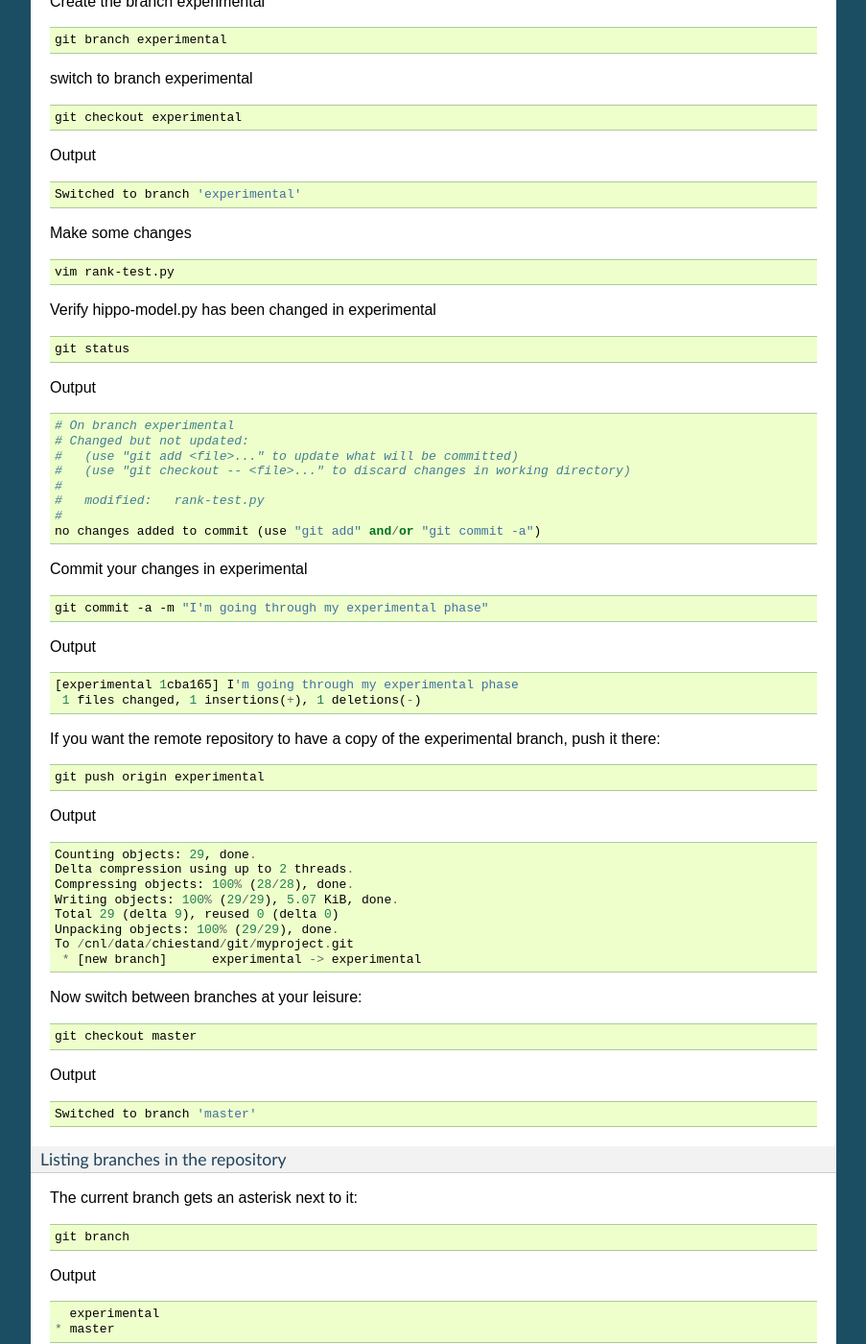
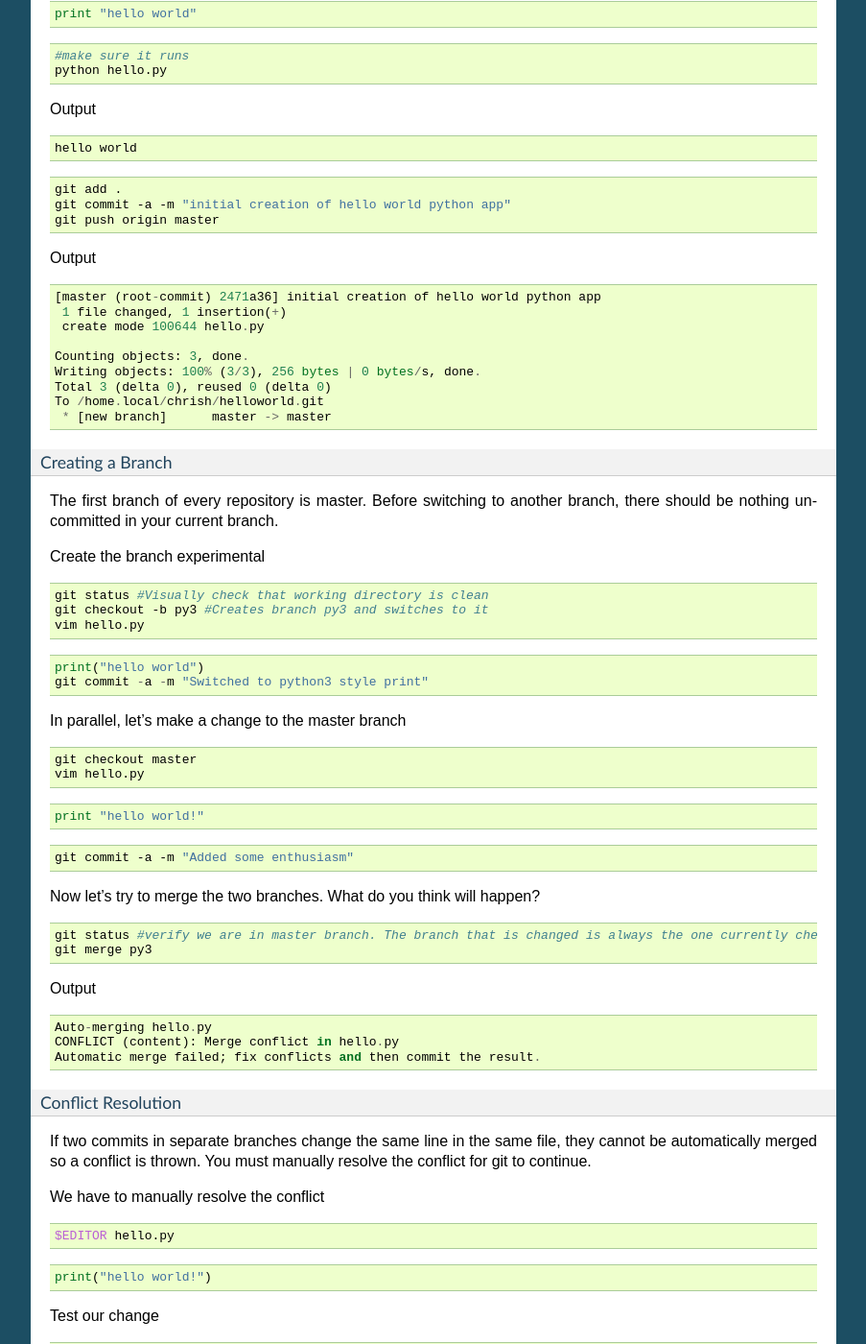
Before and after one commit to chrishiestand/git-workshop, a Sphinx documentation site: the page built from docs/index.rst, in a window 1280 px wide and 1400 px high, scrolled down 18506 px. Shown: the whole window at 96% size, without its empty margins (198-1101 px from the left). Built offline with Sphinx 7.4.7, drawn with Linux system fonts in a browser that asks for light colours; some of the changed text lies outside the part shown.

Commit message:
update branching/merging and beyond

```diff
--- a/docs/index.rst
+++ b/docs/index.rst
@@ -140,12 +140,10 @@
 Traditional Version Control Systems (VCS)
 -----------------------------------------
 
-| A central repository is typically in one location. You can checkout
-copies of the centrally-located repository and then commit your changes.
+| A central repository is typically in one location. You can checkout copies of the centrally-located repository and then commit your changes.
 | RCS (don't use this, it's ancient)
 | CVS (don't use this, it's very old and not nearly as good as SVN)
-| `Subversion <Subversion>`__ (svn) (note: SVN has recently adopted some
-features of a DVCS)
+| Subversion (or svn for short) (note: SVN has recently adopted some features of a DVCS)
 
 Distributed/Decentralized Version Control (DVCS)
 ------------------------------------------------
@@ -1331,36 +1329,57 @@
     git config -f .git/config --replace-all remote.origin.url protocol://user@remotehost.tld/path/to/new/repo.git
 
 
-
-
-
-
-
-
-
-
-
-
-
-
-
-
-
-
-
-
-
-
-
-
-
-
-
-
 Branching and Merging
 ~~~~~~~~~~~~~~~~~~~~~
 
 This is where a DVCS like git really shines.
+
+.. code:: bash
+
+    cd
+    git init --bare helloworld.git
+    git clone helloworld.git helloworld
+    cd helloworld
+    $EDITOR hello.py
+    #Put in the following code then save the file
+
+.. code:: python
+
+    print "hello world"
+
+.. code:: bash
+
+    #make sure it runs
+    python hello.py
+
+Output
+
+::
+
+    hello world
+
+
+.. code:: bash
+
+    git add .
+    git commit -a -m "initial creation of hello world python app"
+    git push origin master
+
+
+Output
+
+::
+
+    [master (root-commit) 2471a36] initial creation of hello world python app
+     1 file changed, 1 insertion(+)
+     create mode 100644 hello.py
+
+    Counting objects: 3, done.
+    Writing objects: 100% (3/3), 256 bytes | 0 bytes/s, done.
+    Total 3 (delta 0), reused 0 (delta 0)
+    To /home.local/chrish/helloworld.git
+     * [new branch]      master -> master
+
 
 Creating a Branch
 ^^^^^^^^^^^^^^^^^
@@ -1373,215 +1392,130 @@
 
 .. code:: bash
 
-    git branch experimental
-
-switch to branch experimental
-
-.. code:: bash
-
-    git checkout experimental
-
-Output
-
-::
-
-    Switched to branch 'experimental'
-
-Make some changes
-
-.. code:: bash
-
-    vim rank-test.py
-
-Verify hippo-model.py has been changed in experimental
-
-.. code:: bash
-
-    git status
-
-Output
-
-::
-
-    # On branch experimental
-    # Changed but not updated:
-    #   (use "git add <file>..." to update what will be committed)
-    #   (use "git checkout -- <file>..." to discard changes in working directory)
-    #
-    #   modified:   rank-test.py
-    #
-    no changes added to commit (use "git add" and/or "git commit -a")
-
-Commit your changes in experimental
-
-.. code:: bash
-
-    git commit -a -m "I'm going through my experimental phase"
-
-Output
-
-::
-
-    [experimental 1cba165] I'm going through my experimental phase
-     1 files changed, 1 insertions(+), 1 deletions(-)
-
-If you want the remote repository to have a copy of the experimental
-branch, push it there:
-
-.. code:: bash
-
-    git push origin experimental
-
-Output
-
-::
-
-    Counting objects: 29, done.
-    Delta compression using up to 2 threads.
-    Compressing objects: 100% (28/28), done.
-    Writing objects: 100% (29/29), 5.07 KiB, done.
-    Total 29 (delta 9), reused 0 (delta 0)
-    Unpacking objects: 100% (29/29), done.
-    To /cnl/data/chiestand/git/myproject.git
-     * [new branch]      experimental -> experimental
-
-Now switch between branches at your leisure:
-
-.. code:: bash
-
-     git checkout master
-
-Output
-
-::
-
-    Switched to branch 'master'
-
-Listing branches in the repository
-^^^^^^^^^^^^^^^^^^^^^^^^^^^^^^^^^^
-
-The current branch gets an asterisk next to it:
-
-.. code:: bash
-
-    git branch
-
-Output
-
-::
-
-      experimental
-    * master
-
-Merging Branches
-^^^^^^^^^^^^^^^^
-
-Imagine you are satisfied with how your experimental branch has ended up
-and you'd like to merge it into your master
-
-First switch back to master.
-
-.. code:: bash
-
-     git checkout master
-
-Output
-
-::
-
-    Switched to branch 'master'
-
-.. code:: bash
-
-    git merge experimental
-
-::
-
-    Updating f28bcf9..1cba165
-    Fast-forward
-     rank-test.py |    2 +-
-     1 files changed, 1 insertions(+), 1 deletions(-)
-
-Wasn't that easy?
-
-Resolving Conflicts
+    git status #Visually check that working directory is clean
+    git checkout -b py3 #Creates branch py3 and switches to it
+    vim hello.py
+
+.. code:: python
+
+    print("hello world")
+    git commit -a -m "Switched to python3 style print"
+
+In parallel, let's make a change to the master branch
+
+.. code:: bash
+
+    git checkout master
+    vim hello.py
+
+.. code:: python
+
+    print "hello world!"
+
+.. code:: bash
+
+    git commit -a -m "Added some enthusiasm"
+
+Now let's try to merge the two branches. What do you think will happen?
+
+.. code:: bash
+
+    git status #verify we are in master branch. The branch that is changed is always the one currently checked out.
+    git merge py3
+
+Output
+
+::
+
+    Auto-merging hello.py
+    CONFLICT (content): Merge conflict in hello.py
+    Automatic merge failed; fix conflicts and then commit the result.
+
+
+Conflict Resolution
 ^^^^^^^^^^^^^^^^^^^
 
 If two commits in separate branches change the same line in the same
 file, they cannot be automatically merged so a conflict is thrown. You
 must manually resolve the conflict for git to continue.
 
-Let's create a conflict by editing the same line in rank-test.py in two
-different branches.
-
-So let's create a new branch to create a conflicting line
-
-.. code:: bash
-
-    git checkout -b conflicting-branch
-
-Output
-
-::
-
-    Switched to a new branch 'conflicting-branch'
-
-.. code:: bash
-
-    vim rank-test.py
-    git commit -a -m "Testing new rtol param value"
-
-Output
-
-::
-
-    [conflicting-branch b1ed4a6] Testing new rtol param value
-     1 files changed, 1 insertions(+), 1 deletions(-)
-
-Switch back to master and commit changes to the same line of the same
-file
-
-.. code:: bash
-
-    git checkout master
-
-::
-
-    Switched to branch 'master'
-
-Now edit the same line of the same file
-
-.. code:: bash
-
-    vim rank-testy.py
-    git commit -a -m "Testing new rtol param value in master"
-
-::
-
-    [master 8da7aa3] Testing new rtol param value in master
-     1 files changed, 1 insertions(+), 1 deletions(-)
-
-Now let's see what happens when we merge conflicting-branch into master
-
-.. code:: bash
-
-    git merge conflicting-branch
-
-::
-
-    Auto-merging rank-test.py
-    CONFLICT (content): Merge conflict in rank-test.py
-    Automatic merge failed; fix conflicts and then commit the result.
-
-Edit the file, note that git has helpfully shown you which section was
-created by which commit. Leave the line you want to keep.
-
-.. code:: bash
-
-    vim rank-test.py
-    git commit -a -m "merging conflicting-branch"
-
-The conflict has now been resolved
+We have to manually resolve the conflict
+
+.. code:: bash
+
+    $EDITOR hello.py
+
+.. code:: python
+
+    print("hello world!")
+
+Test our change
+
+.. code:: bash
+
+    python hello.py
+
+Output
+
+::
+
+    hello world!
+
+
+Now mark the merge as resolved by using git add
+
+.. code:: bash
+
+    git add hello.py
+    git commit
+    git push origin master
+
+Output
+
+::
+
+    Counting objects: 11, done.
+    Delta compression using up to 2 threads.
+    Compressing objects: 100% (3/3), done.
+    Writing objects: 100% (9/9), 749 bytes | 0 bytes/s, done.
+    Total 9 (delta 1), reused 0 (delta 0)
+    To /home.local/chrish/helloworld.git
+       2471a36..3af56e2  master -> master
+
+
+If you want the remote repository to have a copy of the py3
+branch, push it there:
+
+.. code:: bash
+
+    git push origin py3
+
+Output
+
+::
+
+    Total 0 (delta 0), reused 0 (delta 0)
+    To /home.local/chrish/helloworld.git
+     * [new branch]      py3 -> py3
+
+
+Listing branches in the repository
+^^^^^^^^^^^^^^^^^^^^^^^^^^^^^^^^^^
+
+The current branch gets an asterisk next to it:
+
+.. code:: bash
+
+    git branch
+
+Output
+
+::
+
+    * master
+      py3
+
+
 
 Tagging
 ^^^^^^^
@@ -1593,18 +1527,32 @@
 .. code:: bash
 
     #Tag the current version of master
-    chiestand@sagan:/cnl/data/chiestand/myproject$ git tag j-neurosci-hippo-2012
+    git tag j-neurosci-hippo-2014
 
     #Alternatively, make a tag for a previous commit:
-    chiestand@sagan:/cnl/data/chiestand/myproject$ git tag j-neurosci-hippo-2012 4f9c26bf8cb77bc92527932df3fad0e91142f726
+    git tag j-neurosci-hippo-2014 HEAD~1
+    #or
+    git tag j-neurosci-hippo-2014 a6f8d555e142d83f03261fb762b26120d2646ad1
 
     #Check your list of tags:
-    chiestand@sagan:/cnl/data/chiestand/myproject$ git tag
-    j-neurosci-hippo-2012
+    git tag
+
+Output
+
+::
+
+    j-neurosci-hippo-2014
+
+.. code:: bash
 
     #Try checking out a tag:
-    chiestand@sagan:/cnl/data/chiestand/myproject$ git checkout j-neurosci-hippo-2012
-    Note: checking out 'j-neurosci-hippo-2012'.
+     git checkout j-neurosci-hippo-2014
+
+Output
+
+::
+
+    Note: checking out 'j-neurosci-hippo-2014'.
 
     You are in 'detached HEAD' state. You can look around, make experimental
     changes and commit them, and you can discard any commits you make in this
@@ -1615,20 +1563,26 @@
 
       git checkout -b new_branch_name
 
-    HEAD is now at 4f9c26b... Updated hippo-model script, now with class
+    HEAD is now at 3af56e2... Merge branch 'py3'
+
+.. code:: bash
+
+    #switch back to master
+    git checkout master
+
 
 Rebasing
 ~~~~~~~~
 
 Rebasing, contrasted with merging, results in all commits appearing to
 have been done in series (instead of done in parallel and eventually
-merged). Rebasing can be done at any point and can replace a merge after
-it has taken place. If your workflow involved a lot of branching and
-merging, you may choose to rebase instead of merge in order to make the
+merged). Rebasing can be done at any point before a push or merge. If
+your workflow involved a lot of branching and merging, you may choose to rebase instead of merge in order to make the
 history easier to parse. Rebasing is potentially destructive of a change
 history, so if you want to be sure to keep your development before a
 rebase make you're developing in a branch - otherwise your work may be
 deleted after garbage collection.
+
 
 Interactive Rebasing
 ^^^^^^^^^^^^^^^^^^^^
@@ -1646,48 +1600,80 @@
 
 .. code:: bash
 
-    #My last 4 commits were all done to create feature X:
-    chiestand@freeman:/cnl/data/chiestand/myproject$ git log HEAD~4..HEAD
-    commit fcea8c7a3f0b6dc04058453bdde7bb0e35294c65
-    Author: Chris Hiestand <chiestand@salk.edu>
-    Date:   Thu Mar 22 13:41:12 2012 -0700
-
-        Moving from test code to production code for feature X
-
-    commit 1d7251bf9c30708c20f2ea94d6e7102f3def9e6c
-    Author: Chris Hiestand <chiestand@salk.edu>
-    Date:   Thu Mar 22 13:40:41 2012 -0700
-
-        Adding feature X data to file "2"
-
-    commit cf3352c6561563c849e350ce97f01e67779ce38e
-    Author: Chris Hiestand <chiestand@salk.edu>
-    Date:   Thu Mar 22 13:40:11 2012 -0700
-
-        Testing Feature X in the hippo model
-
-    commit e249c5492112e546e8e1169ffa6f80f7d61a6f5e
-    Author: Chris Hiestand <chiestand@salk.edu>
-    Date:   Thu Mar 22 13:38:10 2012 -0700
-
-        Deleting file "3" for compatibility with feature X
-
-So we'll rebase HEAD against HEAD four generations ago:
-
-.. code:: bash
-
-    chiestand@freeman:/cnl/data/chiestand/myproject$ git rebase -i HEAD~4
+    #Create a new branch and make 3 commits within it
+    git status  #Visually ensure we are on master
+    git checkout -b multi-lingual
+
+First new commit
+
+.. code:: python
+
+    import sys
+    print("hello world!")
+
+.. code:: bash
+
+    git commit -a -m "first new commit"
+
+Second new commit
+
+.. code:: python
+
+    import sys
+
+    language = 'english'
+
+    if language == 'english':
+        print("hello world!")
+
+    else:
+        print("universal translator needs tuning")
+
+
+.. code:: bash
+
+    git commit -a -m "second new commit"
+
+Third new commit
+
+.. code:: python
+
+    import sys
+
+    if len(sys.argv) > 1:
+        language = sys.argv[1]
+    else:
+        language = "english"    #the default
+
+    if language == 'english':
+        print("hello world!")
+    else:
+        print("universal translator needs tuning")
+
+.. code:: bash
+
+    git commit -a -m "third new commit"
+
+
+Let's clean up the commit history and combine the last three commits
+
+.. code:: bash
+
+    git rebase -i HEAD~3
+
+
+So we'll rebase HEAD against HEAD three generations ago:
+
 
 The interactive git rebase menu
 
 ::
 
-    pick e249c54 Deleting file "3" for compatibility with feature X
-    pick cf3352c Testing Feature X in the hippo model
-    pick 1d7251b Adding feature X data to file "2"
-    pick fcea8c7 Moving from test code to production code for feature X
-
-    # Rebase 936fe8d..fcea8c7 onto 936fe8d
+    pick 7404803 first new commit
+    pick cf3752c second new commit
+    pick 11de03d third new commit
+
+    # Rebase 3af56e2..11de03d onto 3af56e2
     #
     # Commands:
     #  p, pick = use commit
@@ -1695,52 +1681,193 @@
     #  e, edit = use commit, but stop for amending
     #  s, squash = use commit, but meld into previous commit
     #  f, fixup = like "squash", but discard this commit's log message
+    #  x, exec = run command (the rest of the line) using shell
+    #
+    # These lines can be re-ordered; they are executed from top to bottom.
     #
     # If you remove a line here THAT COMMIT WILL BE LOST.
+    #
     # However, if you remove everything, the rebase will be aborted.
     #
+    # Note that empty commits are commented out
 
 Squash 3 of the commits:
 
 ::
 
-    pick e249c54 Deleting file "3" for compatibility with feature X
-    squash cf3352c Testing Feature X in the hippo model
-    squash 1d7251b Adding feature X data to file "2"
-    squash fcea8c7 Moving from test code to production code for feature X
+    pick 7404803 first new commit
+    squash cf3752c second new commit
+    squash 11de03d third new commit
 
 Write your new log message:
 
 ::
 
-    # This is a combination of 4 commits.
-    Adding feature X to hippo model
-
-    Also updated dataset to contain feature X data
-    Seems to work okay during testing
+    added logic for a multi-lingual hello world
 
 The final output should look like this:
 
-.. code:: bash
-
-    chiestand@freeman:/cnl/data/chiestand/myproject$ git rebase -i HEAD~4
-    [detached HEAD d4ccc6e] Adding feature X to hippo model
-     1 files changed, 0 insertions(+), 1 deletions(-)
-     delete mode 100644 3
-    [detached HEAD 4ccc5e9] Adding feature X to hippo model
-     3 files changed, 4 insertions(+), 2 deletions(-)
-     delete mode 100644 3
-    Successfully rebased and updated refs/heads/master.
+::
+
+    [detached HEAD e96223f] added logic for a multi-lingual hello world
+     1 file changed, 11 insertions(+), 1 deletion(-)
+    Successfully rebased and updated refs/heads/feature1.
 
 Now if you look at the log or diff history, you'll only see one commit
 instead of four.
 
+
+.. code:: bash
+
+    git log
+
+
+.. code:: bash
+
+    #push the new branch up to origin
+    git push origin multi-lingual
+
+
+Though it is common to use rebasing to squash commits, it's even more common
+to use rebasing as a substitute for merging, as we will see next.
+
+
+Typical Ideal Workflow
+^^^^^^^^^^^^^^^^^^^^^^^
+
+A really clean workflow is if you rebase (as opposed to merging) changes
+from master into a branch, and merge (as opposed to rebasing) changes from
+a branch into master.
+
+
+.. code:: bash
+
+    git fetch                           #check for collaborator changes
+    git checkout master                 #Ensure we are on master
+    git merge --ff-only origin/master   #ensure most up-to-date branch
+
+
+Let's create a new feature branch
+
+.. code:: bash
+
+    git checkout -b monty-python
+    $EDITOR hello-monty.py
+
+
+.. code:: python
+
+
+    import random
+
+    things = ['world', 'duck', 'goat cheese', 'moon', 'quantum flapdoodle']
+    thing = random.choice(things)
+
+    print("hello {thing}!".format(thing=thing))
+
+
+.. code:: bash
+
+    git add hello-monty.py
+    git commit -a -m "added python-esque hello world"
+
+
+
+In parallel, we can make changes to the master branch.
+For ease of demonstration, we will ensure they are non-conflicting changes
+by modifying a different file.
+
+.. code:: bash
+
+    git checkout master
+    $EDITOR hello.py
+
+.. code:: python
+
+    from __future__ import print_function
+    from __future__ import unicode_literals
+
+    print("hello world!")
+
+
+.. code:: bash
+
+    git commit -a -m "add future unicode/print"
+
+
+Now let's rebase the master changes into our monty-python branch
+
+.. code:: bash
+
+    git checkout monty-python
+    git log
+    git rebase master
+
+::
+
+    First, rewinding head to replay your work on top of it...
+    Fast-forwarded monty-python to master.
+
+
+.. code:: bash
+
+    git log #Note the last commit to master is functionally here
+
+
+Note that the commit to master is listed *below* the commit to monty-python
+
+Now let's make another change to monty-python
+
+.. code:: bash
+
+    $EDITOR hello-monty.py
+
+
+.. code:: python
+
+    import random
+
+    things = ['spam', 'duck', 'goat cheese', 'moon', 'quantum flapdoodle']
+    thing = random.choice(things)
+
+    print("hello {thing}!".format(thing=thing))
+
+
+.. code:: bash
+
+    git commit -a -m "What kind of python list has no spam?"
+
+
+We intend to merge the monty-python branch back into master. But first, let's ensure
+that monty-python is up to date, in that it already has the latest commit from master
+
+.. code:: bash
+
+    git rebase master
+
+::
+
+    Current branch monty-python is up to date.
+
+
+Now we're ready to merge to master, knowing we can fast forward merge.
+
+.. code:: bash
+
+    git checkout master
+    ls
+    git log
+    git merge --ff-only monty-python
+    ls
+    git log
+
+
+
 References
 ----------
 
 | http://gitref.org/ : The git reference site
-| http://schacon.github.com/git/gittutorial.html : The official git
-tutorial
+| http://schacon.github.com/git/gittutorial.html : The official git tutorial
 | http://git-scm.com/documentation : Official documentation
 | http://book.git-scm.com/ : The Git community book
 | http://githowto.com/ : A good git tutorial
```
Also changed, not shown: other parts of docs/index.rst (+2 -2 lines).
